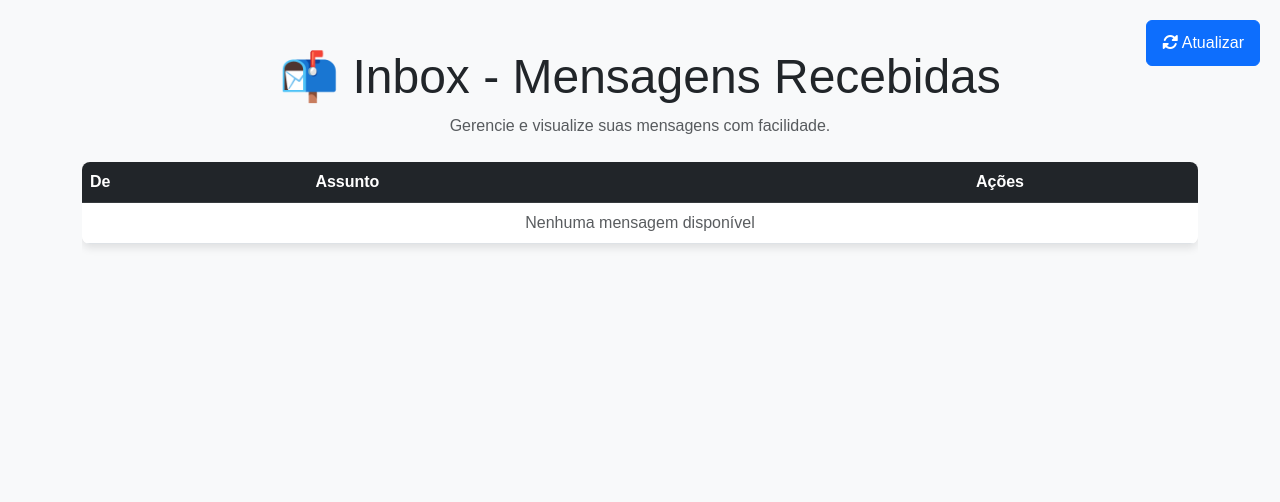
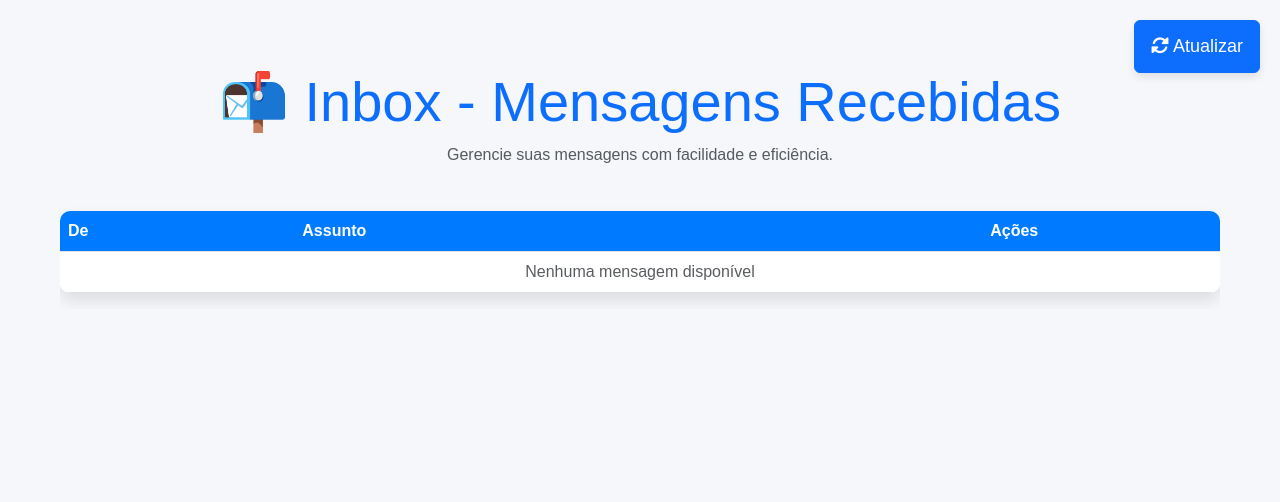
Before and after one commit to DebugDiario/SMTP_Python, a Flask app: page / in a window 1280 px wide. Shown: the top 502 px of the page. Run offline with Flask 3, Linux system fonts and the light colour scheme; the visitor is signed in with stand-in values (Sample User, id 1); some libraries are stand-ins or nearby versions.

Commit message:
Update index.html

```diff
--- a/templates/index.html
+++ b/templates/index.html
@@ -9,49 +9,76 @@
     <title>Inbox - Mensagens Recebidas</title>
     <style>
         body {
-            background-color: #f8f9fa;
+            background-color: #f5f7fa;
             font-family: 'Arial', sans-serif;
+            color: #333;
+        }
+        .container {
+            max-width: 1200px;
+            margin: 0 auto;
+            padding: 20px;
         }
         .table {
-            box-shadow: 0 4px 8px rgba(0, 0, 0, 0.1);
-            border-radius: 8px;
+            box-shadow: 0 8px 16px rgba(0, 0, 0, 0.1);
+            border-radius: 10px;
             overflow: hidden;
-            background-color: white;
+            background-color: #fff;
+            margin-top: 20px;
         }
         .table-hover tbody tr:hover {
-            background-color: #f1f1f1;
+            background-color: #f9f9f9;
+            transform: scale(1.02);
+            transition: transform 0.2s;
         }
-        .modal-header {
-            background-color: #0d6efd;
+        .table th, .table td {
+            vertical-align: middle;
+        }
+        .table th {
+            background-color: #007bff;
             color: #fff;
+            font-weight: 600;
         }
-        .modal-title {
-            font-weight: bold;
+        .table tbody td {
+            color: #555;
         }
         .btn-info {
-            color: white;
+            background-color: #007bff;
+            color: #fff;
+            border-radius: 5px;
         }
         .btn-info:hover {
-            background-color: #0c5adb;
+            background-color: #0056b3;
         }
         .btn-danger {
             background-color: #dc3545;
+            color: #fff;
+            border-radius: 5px;
         }
         .btn-danger:hover {
             background-color: #c82333;
         }
-        .table-responsive {
-            overflow-x: auto;
+        .modal-header {
+            background-color: #007bff;
+            color: #fff;
+            border-bottom: 2px solid #0056b3;
+        }
+        .modal-body {
+            padding: 20px;
+            font-size: 1rem;
         }
         .refresh-btn {
             position: fixed;
             top: 20px;
             right: 20px;
             z-index: 1000;
+            background-color: #fff;
+            border-radius: 8px;
+            box-shadow: 0 4px 8px rgba(0, 0, 0, 0.1);
         }
         .refresh-btn .btn {
-            font-size: 16px;
-            padding: 10px 15px;
+            font-size: 18px;
+            padding: 12px 16px;
+            border-radius: 6px;
         }
         .github-widget {
             background-color: #333;
@@ -72,7 +99,7 @@
             margin-left: 10px;
         }
         .github-widget a:hover {
-            color: #0d6efd;
+            color: #007bff;
         }
         .github-widget i {
             font-size: 24px;
@@ -80,7 +107,7 @@
 
         /* Ajustes responsivos para o modal */
         .modal-dialog {
-            max-width: 90%;  /* Garante que o modal ocupe no máximo 90% da largura da tela */
+            max-width: 80%;  /* Garante que o modal ocupe no máximo 80% da largura da tela */
             margin: 30px auto; /* Centraliza o modal */
         }
 
@@ -89,25 +116,23 @@
             overflow-y: auto; /* Adiciona barra de rolagem se necessário */
         }
 
-        /* Para telas pequenas, ajusta o tamanho do modal */
         @media (max-width: 576px) {
             .modal-dialog {
                 max-width: 95%; /* Modal ocupa 95% da largura em telas pequenas */
             }
         }
     </style>
-
 </head>
 <body>
 <div class="container mt-5">
     <div class="text-center mb-4">
-        <h1 class="display-5">📬 Inbox - Mensagens Recebidas</h1>
-        <p class="text-muted">Gerencie e visualize suas mensagens com facilidade.</p>
+        <h1 class="display-4 text-primary">📬 Inbox - Mensagens Recebidas</h1>
+        <p class="text-muted">Gerencie suas mensagens com facilidade e eficiência.</p>
     </div>
 
     <div class="table-responsive">
         <table class="table table-hover">
-            <thead class="table-dark">
+            <thead>
             <tr>
                 <th>De</th>
                 <th>Assunto</th>
@@ -285,7 +310,6 @@
     }
 </script>
 
-
 <!-- Widget do GitHub -->
 <div class="github-widget">
     <i class="fab fa-github"></i>
```
